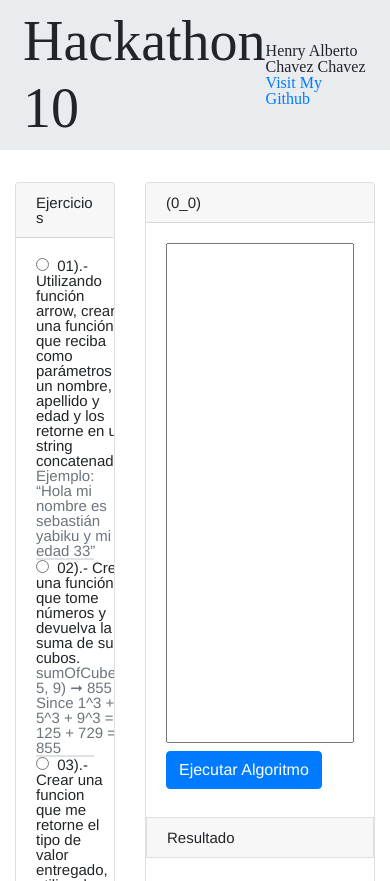
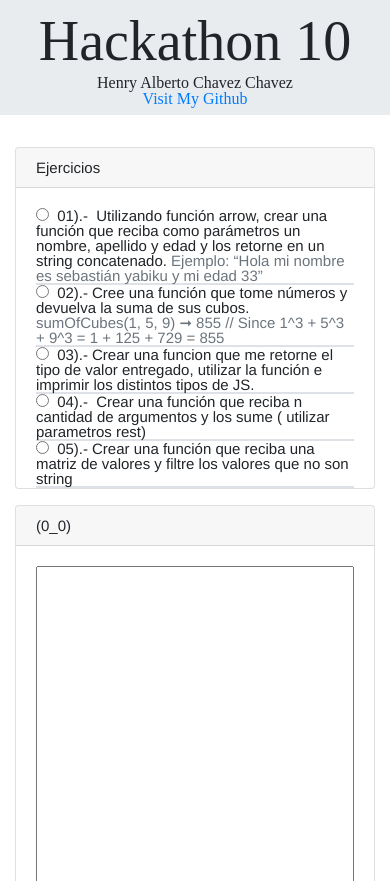
Before and after one commit to hachch1984/hackathon9, a website built with Parcel: page index2.html in a window 390 px wide. Shown: the top 881 px of the page. Built offline with nearby package versions, Linux system fonts and the light colour scheme.

Commit message:
responsibe

```diff
--- a/index2.html
+++ b/index2.html
@@ -16,6 +16,17 @@
         body {
             background-color: ghostwhite;
         }
+
+        .list {
+            overflow: scroll;
+            height: 600px;
+        }
+
+        @media (max-width: 765px) {
+            .list {
+                height: 300px;
+            }
+        }
     </style>
 </head>
 
@@ -23,9 +34,9 @@
 
     <header>
         <div class="jumbotron jumbotron-fluid p-2">
-            <div class="container d-flex justify-content-between align-items-center">
-                <h1 class="display-4">Hackathon 10</h1>
-                <div class=" d-flex flex-column align-items-end ">
+            <div class="container d-flex   justify-content-md-between  align-items-center flex-column flex-md-row">
+                <h1 class="display-4 ">Hackathon 10</h1>
+                <div class=" d-flex flex-column align-items-center  align-items-md-end">
                     <span>Henry Alberto Chavez Chavez</span>
                     <a href="https://github.com/hachch1984/hackathon9/blob/master/src/scripts/index2.js"
                         target="_blank">Visit My Github</a>
@@ -42,13 +53,13 @@
         <div class="container my-4">
             <div class="row">
 
-                <div class="col-4">
+                <div class=" col-12 col-md-4">
 
                     <div class="card   mb-3">
                         <div class="card-header">
                             <h4> Ejercicios</h4>
                         </div>
-                        <div class="card-body" style="height: 700px;  overflow-y: auto;">
+                        <div class="card-body list">
 
 
 
@@ -247,7 +258,7 @@
                 </div>
 
 
-                <div class="col-8">
+                <div class="col-12 col-md-8">
                     <div class="card">
                         <div class="card-header">
                             <h4 id='title'> (0_0)</h4>
@@ -256,7 +267,7 @@
 
 
                             <textarea id="tb0"
-                                style="  resize: none; overflow: scroll ; height: 500px; width: 100%;"></textarea>
+                                style="  resize: none; overflow: scroll ; height: 400px; width: 100%;"></textarea>
 
                             <div class="py-2">
 
```
